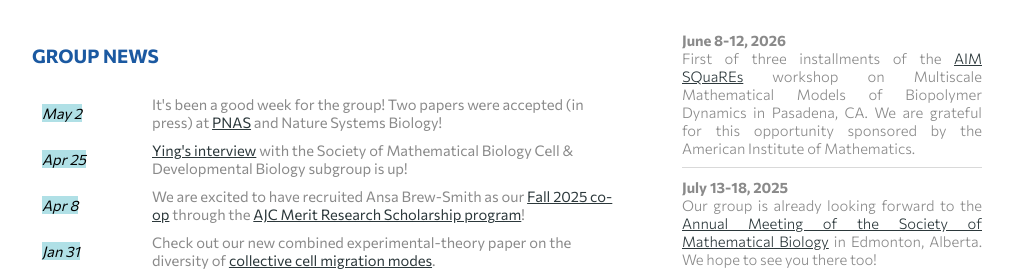
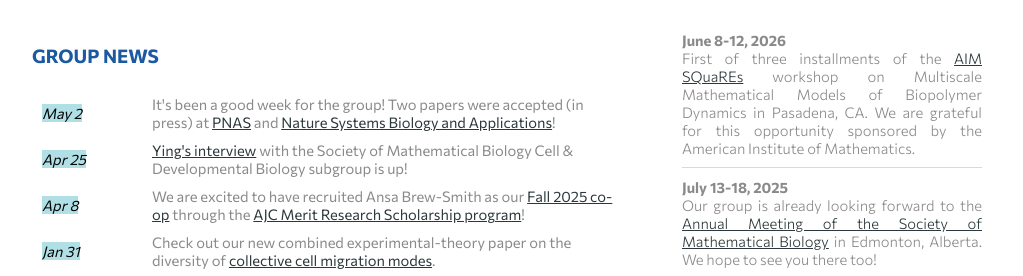
Before and after one commit to calinacopos/calinacopos.github.io, a plain HTML site: page index.html in a window 1280 px wide. Shown: the part 505-781 px from the top of the page, without its empty margins (128-1151 px from the left). Drawn offline with Linux system fonts and the light colour scheme.

Commit message:
updated links

```diff
--- a/index.html
+++ b/index.html
@@ -73,7 +73,7 @@
     </tr>
 -->
    <tr>
-       <td><mark><i>May 2</i></mark></td><td>It's been a good week for the group! Two papers were accepted (in press) at <a href="https://www.pnas.org/doi/10.1073/pnas.2416440122">PNAS</a> and Nature Systems Biology!</td>
+       <td><mark><i>May 2</i></mark></td><td>It's been a good week for the group! Two papers were accepted (in press) at <a href="https://www.pnas.org/doi/10.1073/pnas.2416440122">PNAS</a> and <a href="https://doi.org/10.1038/s41540-025-00529-7">Nature Systems Biology and Applications</a>!</td>
    </tr>
    <tr>
        <td><mark><i>Apr 25</i></mark></td><td><a href="https://smb-celldevbio.github.io/2025-04-24-ZhangBlog/">Ying's interview</a> with the Society of Mathematical Biology Cell &amp Developmental Biology subgroup is up!</td>
```
Also changed, not shown: publications.html (+1 -1 lines).
